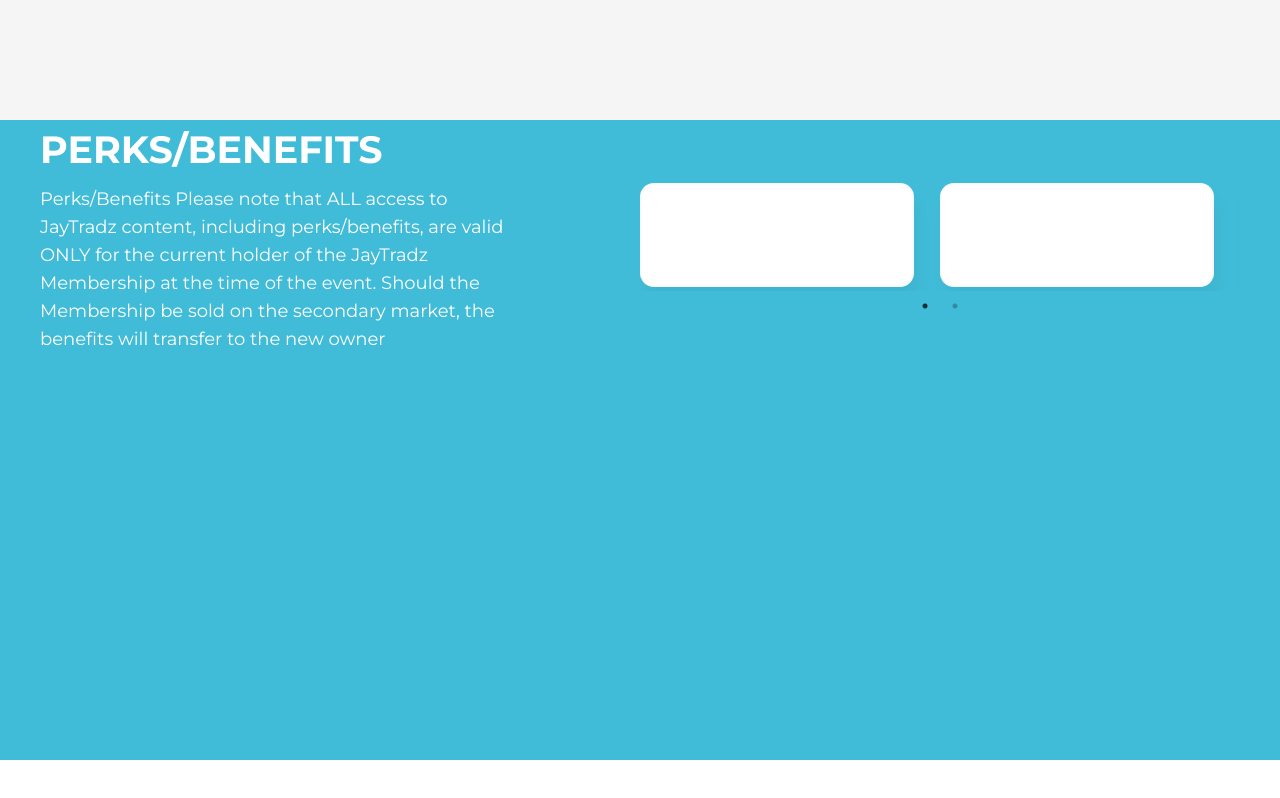
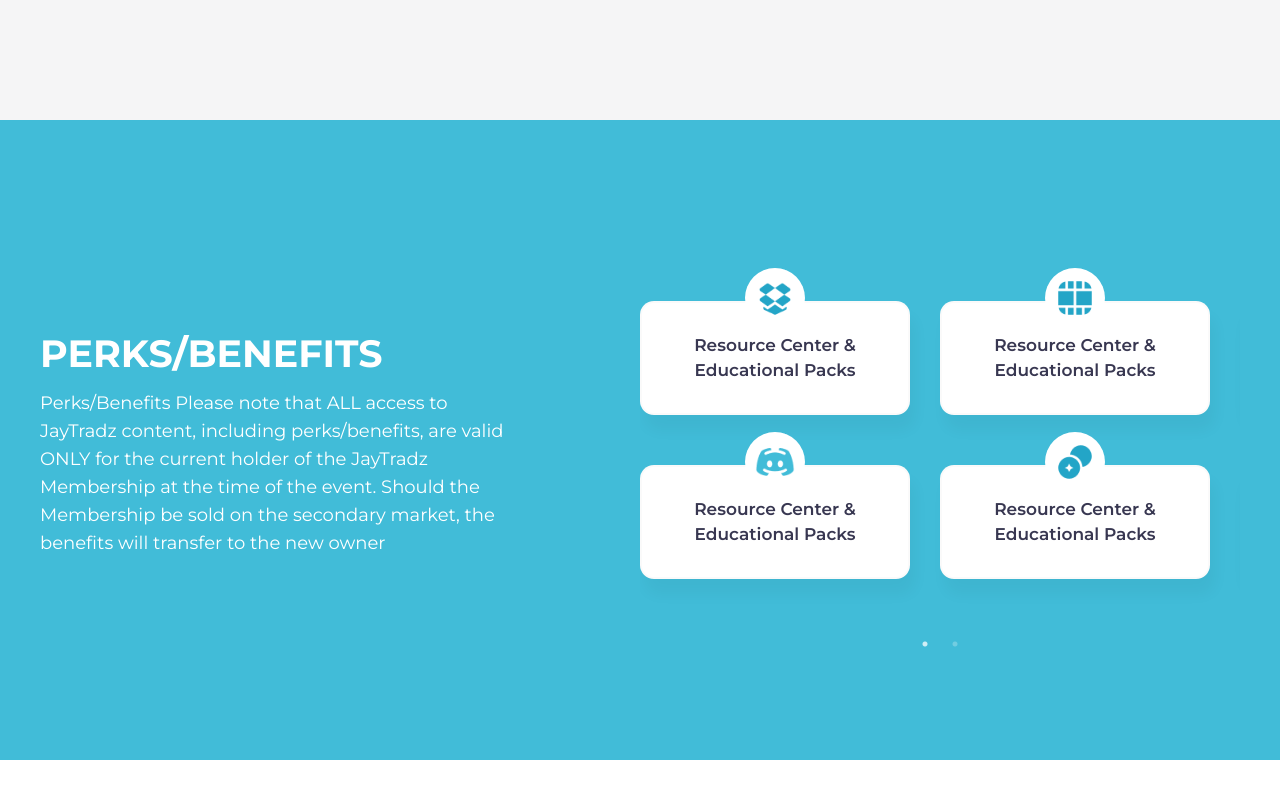
Before and after one commit to ahmar7/JayTradz, a React (Create React App) app: page / in a window 1280 px wide. Shown: the part 6476-7274 px from the top of the page. Built offline with nearby package versions, Linux system fonts and the light colour scheme.

Commit message:
comonent update

```diff
--- a/src/components/Home/Perks/perks.css
+++ b/src/components/Home/Perks/perks.css
@@ -1,11 +1,11 @@
 .perks-section {
-
+    flex-direction: column;
     padding: 0 40px;
-    /* s1 */
     min-height: 80vh;
-
+    display: flex;
     background: #41BCD8;
     mix-blend-mode: normal;
+    justify-content: center;
 }
 
 .perks-flex {
@@ -43,10 +43,56 @@
 }
 
 .slider-card {
+    position: relative;
+    margin: 50px 0;
     background: #FFFFFF;
     border: 2px solid rgba(0, 0, 0, 0.02);
     box-shadow: 5px 15px 15px rgba(0, 0, 0, 0.04);
     border-radius: 14px;
-    height: 100px;
+    /* height: 150px; */
+    padding: 30px 30px 30px 30px;
     width: 90%;
+    display: flex;
+    align-items: center;
+    box-sizing: border-box;
 }
+
+
+.card-text p {
+    font-style: normal;
+    font-weight: 600;
+    font-size: 17px;
+    line-height: 25px;
+    text-align: center;
+    color: #383751;
+}
+
+.float-ico img {
+    width: 40px;
+}
+
+.float-ico {
+    width: 60px;
+    height: 60px;
+    position: absolute;
+    top: 0;
+    left: 0;
+    right: 0;
+
+    margin: 0 auto;
+
+    margin-top: -35px;
+    background: #ffffff;
+    text-align: center;
+    display: flex;
+    /* padding: 10px; */
+    justify-content: center;
+    align-items: center;
+    border-radius: 85px;
+
+}
+
+.slick-dots li button, .slick-dots li.slick-active button:before, .slick-dots li button:before {
+    color: white !important;
+    /* opacity: 1 !important; */
+}
--- a/src/components/Home/Perks/perks.js
+++ b/src/components/Home/Perks/perks.js
@@ -3,6 +3,12 @@
 import Slider from "react-slick";
 import "slick-carousel/slick/slick.css";
 import "slick-carousel/slick/slick-theme.css";
+import {
+  Buycrypto,
+  Discord,
+  Dropbox,
+  VideoHorizontal,
+} from "../../../utils/allImgs";
 const Perks = () => {
   var settings = {
     dots: true,
@@ -10,7 +16,7 @@
     speed: 500,
     autoplay: true,
     slidesToShow: 2,
-    slidesToScroll: 1,
+    slidesToScroll: 2,
     arrows: false,
     speed: 500,
     initialSlide: 0,
@@ -57,10 +63,76 @@
         <div className="perks-right">
           <Slider {...settings}>
             <div>
-              <div className="slider-card"></div>
+              <div className="slider-card">
+                <div className="float-ico">
+                  <img src={Dropbox} alt="" />
+                </div>
+                <div className="card-text">
+                  <p>Resource Center & Educational Packs</p>
+                </div>
+              </div>
+              <div className="slider-card">
+                <div className="float-ico">
+                  <img src={Discord} alt="" />
+                </div>
+                <div className="card-text">
+                  <p>Resource Center & Educational Packs</p>
+                </div>
+              </div>
             </div>
             <div>
-              <div className="slider-card"></div>
+              <div className="slider-card">
+                <div className="float-ico">
+                  <img src={VideoHorizontal} alt="" />
+                </div>
+                <div className="card-text">
+                  <p>Resource Center & Educational Packs</p>
+                </div>
+              </div>
+              <div className="slider-card">
+                <div className="float-ico">
+                  <img src={Buycrypto} alt="" />
+                </div>
+                <div className="card-text">
+                  <p>Resource Center & Educational Packs</p>
+                </div>
+              </div>
+            </div>
+            <div>
+              <div className="slider-card">
+                <div className="float-ico">
+                  <img src={Dropbox} alt="" />
+                </div>
+                <div className="card-text">
+                  <p>Resource Center & Educational Packs</p>
+                </div>
+              </div>
+              <div className="slider-card">
+                <div className="float-ico">
+                  <img src={Discord} alt="" />
+                </div>
+                <div className="card-text">
+                  <p>Resource Center & Educational Packs</p>
+                </div>
+              </div>
+            </div>
+            <div>
+              <div className="slider-card">
+                <div className="float-ico">
+                  <img src={VideoHorizontal} alt="" />
+                </div>
+                <div className="card-text">
+                  <p>Resource Center & Educational Packs</p>
+                </div>
+              </div>
+              <div className="slider-card">
+                <div className="float-ico">
+                  <img src={Buycrypto} alt="" />
+                </div>
+                <div className="card-text">
+                  <p>Resource Center & Educational Packs</p>
+                </div>
+              </div>
             </div>
           </Slider>
         </div>
```
Also changed, not shown: src/utils/allImgs/index.js (+8 -0 lines).
